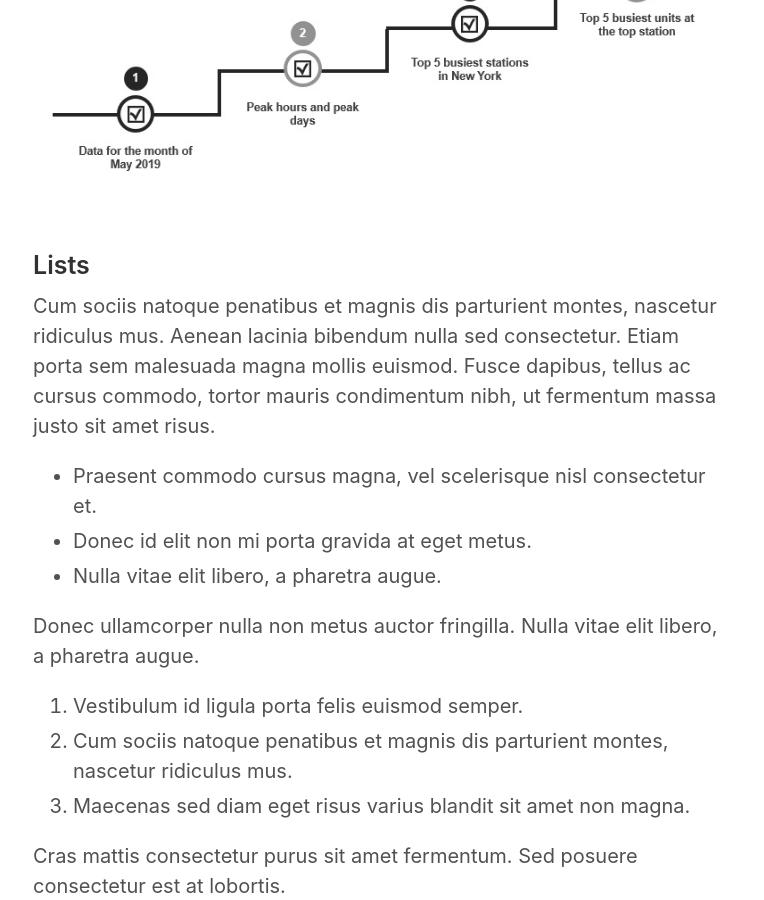
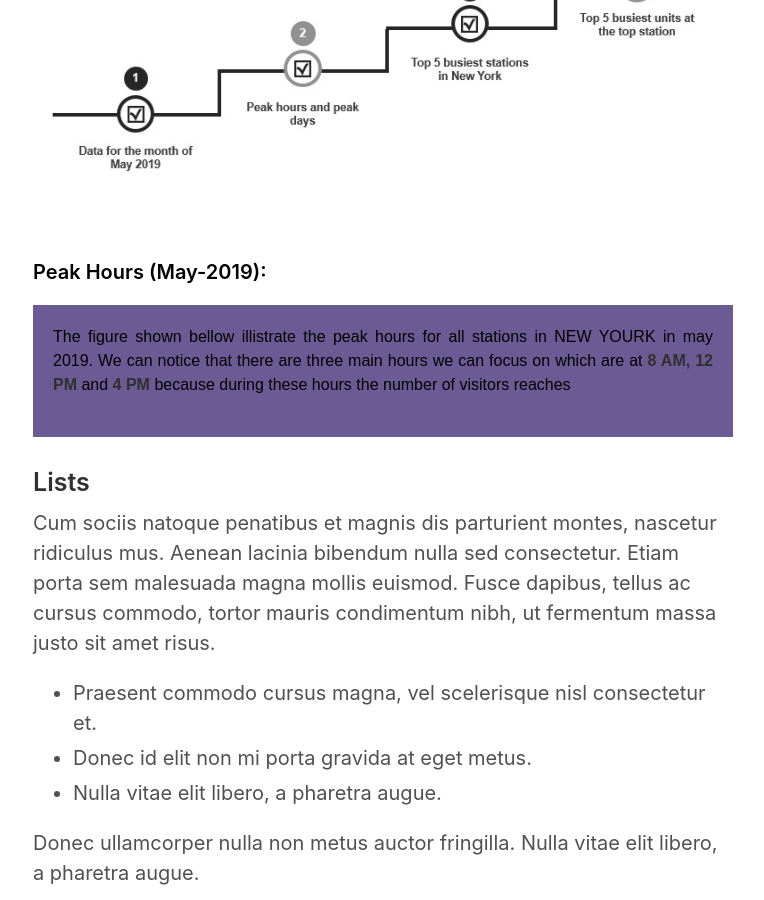
Before and after one commit to alafnan/alafnan.github.io, a Jekyll site: the page built from _posts/2015-01-6-example-content.md, in a window 1280 px wide and 900 px high, scrolled down 3715 px. Shown: the whole window, without its empty margins (257-1021 px from the left). Built offline with Jekyll 4.4.1, drawn with Linux system fonts in a browser that asks for light colours.

Commit message:
Update 2015-01-6-example-content.md

```diff
--- a/_posts/2015-01-6-example-content.md
+++ b/_posts/2015-01-6-example-content.md
@@ -70,6 +70,13 @@ Train = Train.drop(['DIVISION', 'TIME', 'DESC', 'ENTRIES', 'EXITS'], 1)
 <p style="text-align: justify; text-justify: inter-word;"> The following figure shows the what you will be looking at in the results of our data analysis, the peak hours and peak days of the entire month (may-2019) for all stations in <strong style="color:Blue">New York</strong>, after that we will show you the top 5 busiest stations in New York and the top 5 busiest <strong style="color: Maroon;">UNITS</strong> at the top station </p>
 
 ![Project Approach Image]({{ site.url }}/images/pro3.jpg)
+
+
+<h1 style="font-size:1em; color:#000000; margin-top: 2rem; margin-bottom: 1rem;">Peak Hours (May-2019):</h1>
+
+<div style="margin-bottom: 1.2rem; padding: 1rem;   color: #000000;   background-color: #6B5B95; font-family: Arial, Helvetica, sans-serif; font-size:0.8em;" >
+  <p style="text-align: justify; text-justify: inter-word;"> The figure shown bellow illistrate the peak hours for all stations in NEW YOURK in may 2019. We can notice that there are three main hours we can focus on which are at <strong style="Maroon;">8 AM, 12 PM</strong> and <strong style="Maroon;">4 PM</strong> because during these hours the number of visitors reaches</p>
+</div>
 
 
 ### Lists
```
